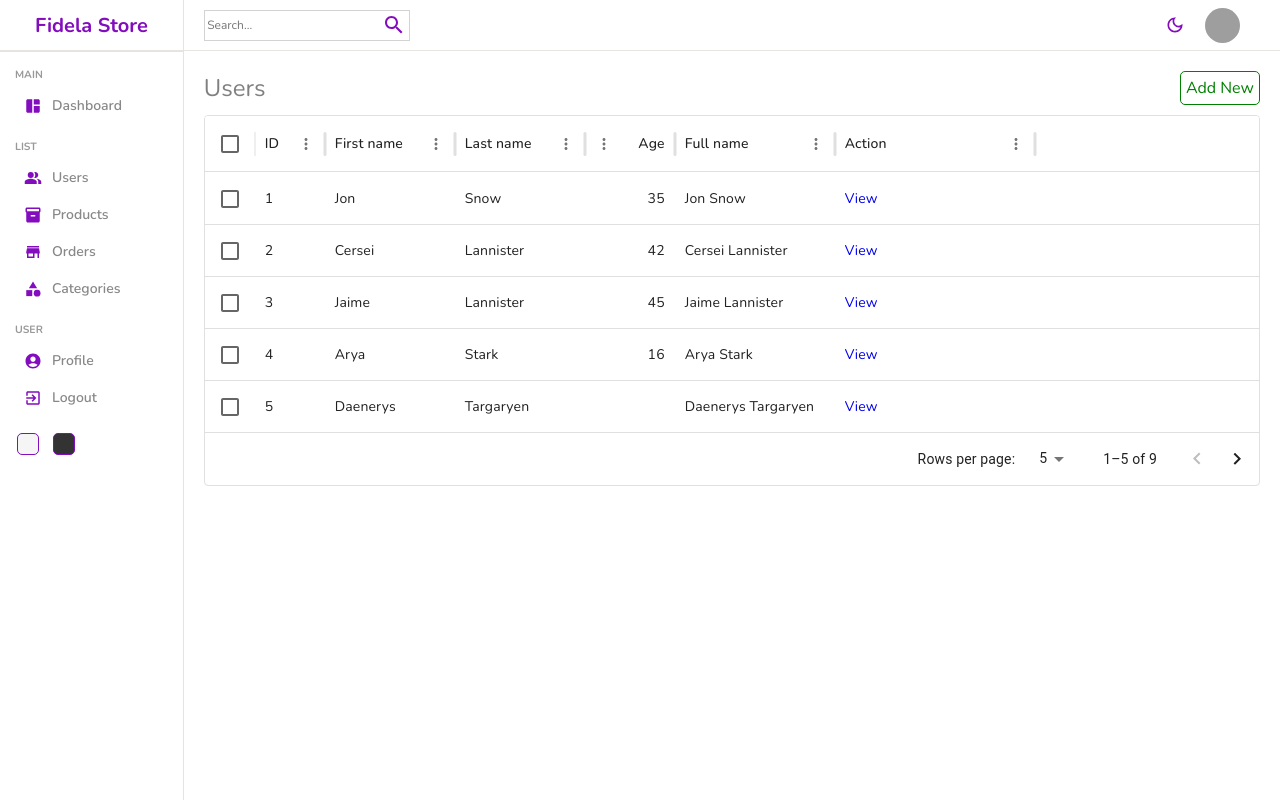
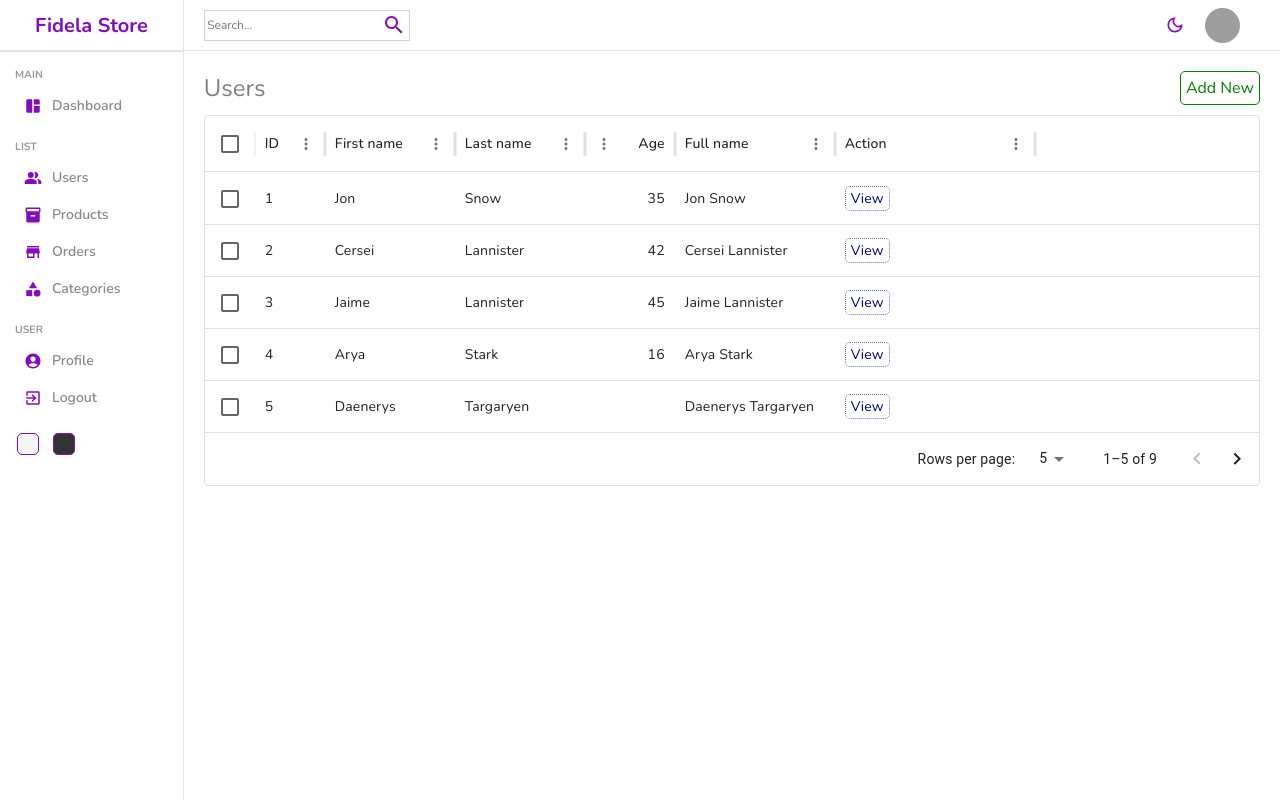
Before and after one commit to FidelaAzzahra/admin-ui, a React (Vite) app: page /users in a window 1280 px wide. Built offline with nearby package versions, Linux system fonts and the light colour scheme; grey boxes are pictures that could not be loaded.

Commit message:
Update datatable.scss

```diff
--- a/src/components/datatable/datatable.scss
+++ b/src/components/datatable/datatable.scss
@@ -21,4 +21,18 @@
       cursor: pointer;
     }
   }
+
+  .cellAction {
+    display: flex;
+    align-items: center;
+    gap: 15px;
+
+    .viewButton {
+      padding: 2px 5px;
+      border-radius: 5px;
+      color: darkblue;
+      border: 1px dotted rgba(0, 0, 139, 0.596);
+      cursor: pointer;
     }
+  }
+}
```
Lines whose indentation alone changed are shown as unchanged.
